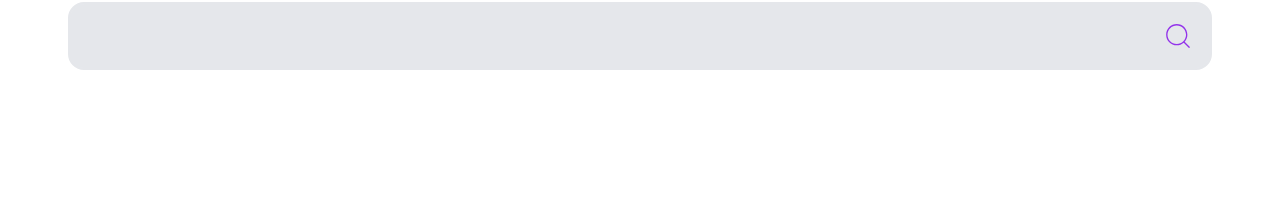
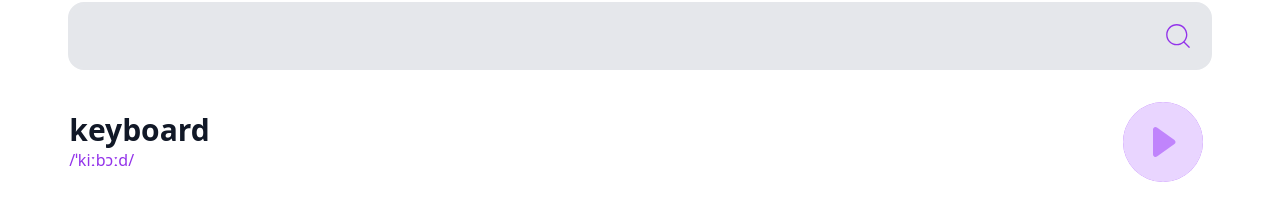
Before and after one commit to Akasi-M-P/web-dictionary-app, a React (Vite) app: page / in a window 1280 px wide. Shown: the part 378-598 px from the top of the page. Built offline with nearby package versions, Linux system fonts and the light colour scheme.

Commit message:
worked on word title and pronounciation

```diff
--- a/src/App.jsx
+++ b/src/App.jsx
@@ -1,15 +1,14 @@
 import NavBar from "./NavBar/NavBar";
 import SearchBar from "./SearchBar/SearchBar";
-
+import WordBody from "./WordBody/WordBody";
 
 function App() {
-
-
   return (
     <>
       <main>
-        <NavBar/>
+        <NavBar />
         <SearchBar />
+        <WordBody />
       </main>
     </>
   );
--- a/src/SearchBar/SearchBar.jsx
+++ b/src/SearchBar/SearchBar.jsx
@@ -1,12 +1,10 @@
-import {CiSearch} from "react-icons/ci"
+/* eslint-disable react/no-unescaped-entities */
+import { CiSearch } from "react-icons/ci";
 
 const SearchBar = () => {
+  const handleSubmit = () => {};
 
-    const handleSubmit = () => {
-
-    }
-
-    const handleChange = () => {}
+  const handleChange = () => {};
   return (
     <main className="w-full px-4">
       <form
@@ -22,7 +20,8 @@ const SearchBar = () => {
         />
         <CiSearch className="relative w-8 h-8 text-purple-600 opacity-100" />
       </form>
+      {/* <p className="w-11/12 mx-auto text-red-400">Whoops, can't be empty...</p> */}
     </main>
   );
-}
-export default SearchBar
+};
+export default SearchBar;
--- a/src/WordBody/WordBody.jsx
+++ b/src/WordBody/WordBody.jsx
@@ -0,0 +1,18 @@
+import { BsFillPlayCircleFill } from "react-icons/bs";
+
+const WordBody = () => {
+  return (
+    <main className="w-11/12 mx-auto px-4 py-8">
+      <section className="flex justify-between items-center">
+        <div>
+          <p className="text-3xl font-bold text-left text-gray-900">keyboard</p>
+          <p className="text-purple-600">/ˈkiːbɔːd/</p>
+        </div>
+        <div className="w-24">
+          <BsFillPlayCircleFill className="w-20 h-20 mx-auto bg-purple-400 text-purple-200 rounded-full hover:text-purple-600 hover:bg-white" />
+        </div>
+      </section>
+    </main>
+  );
+};
+export default WordBody;
```
